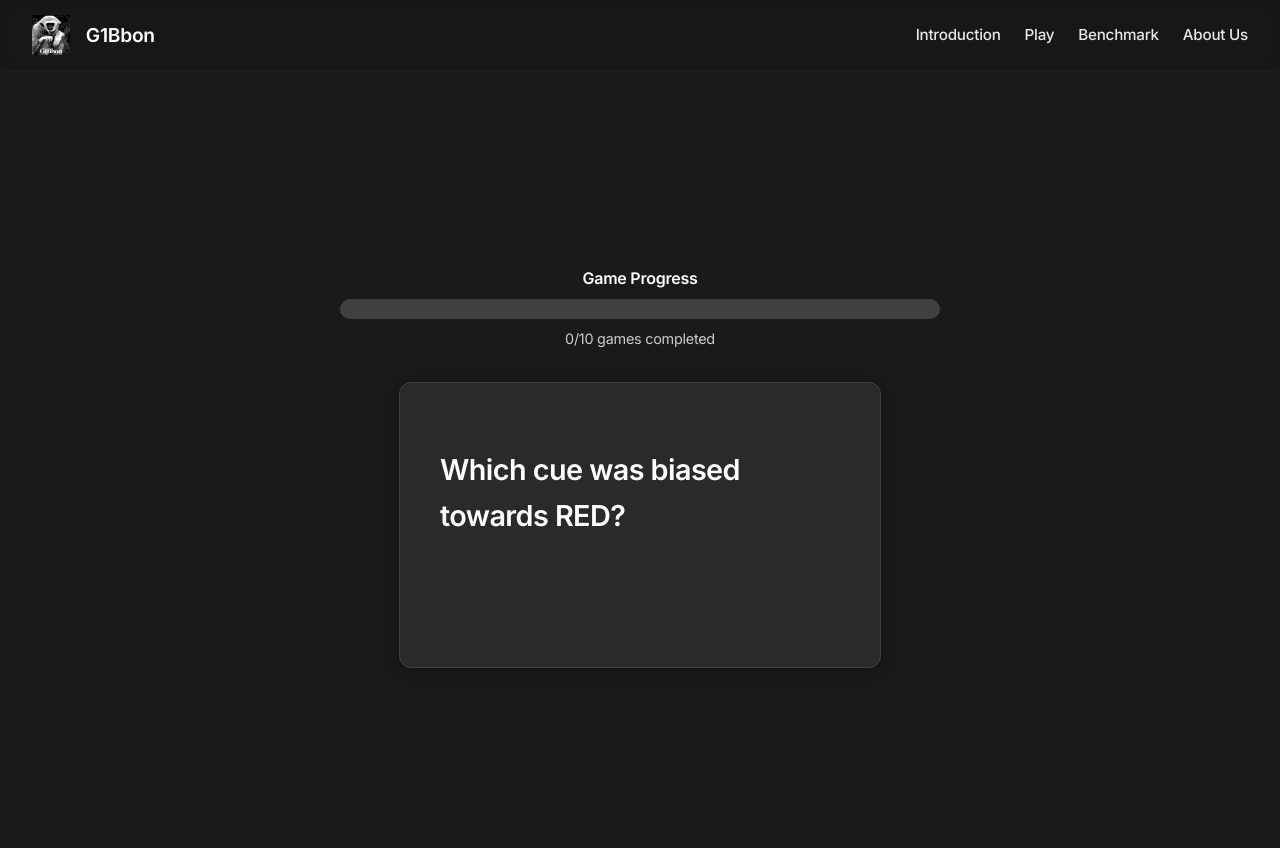
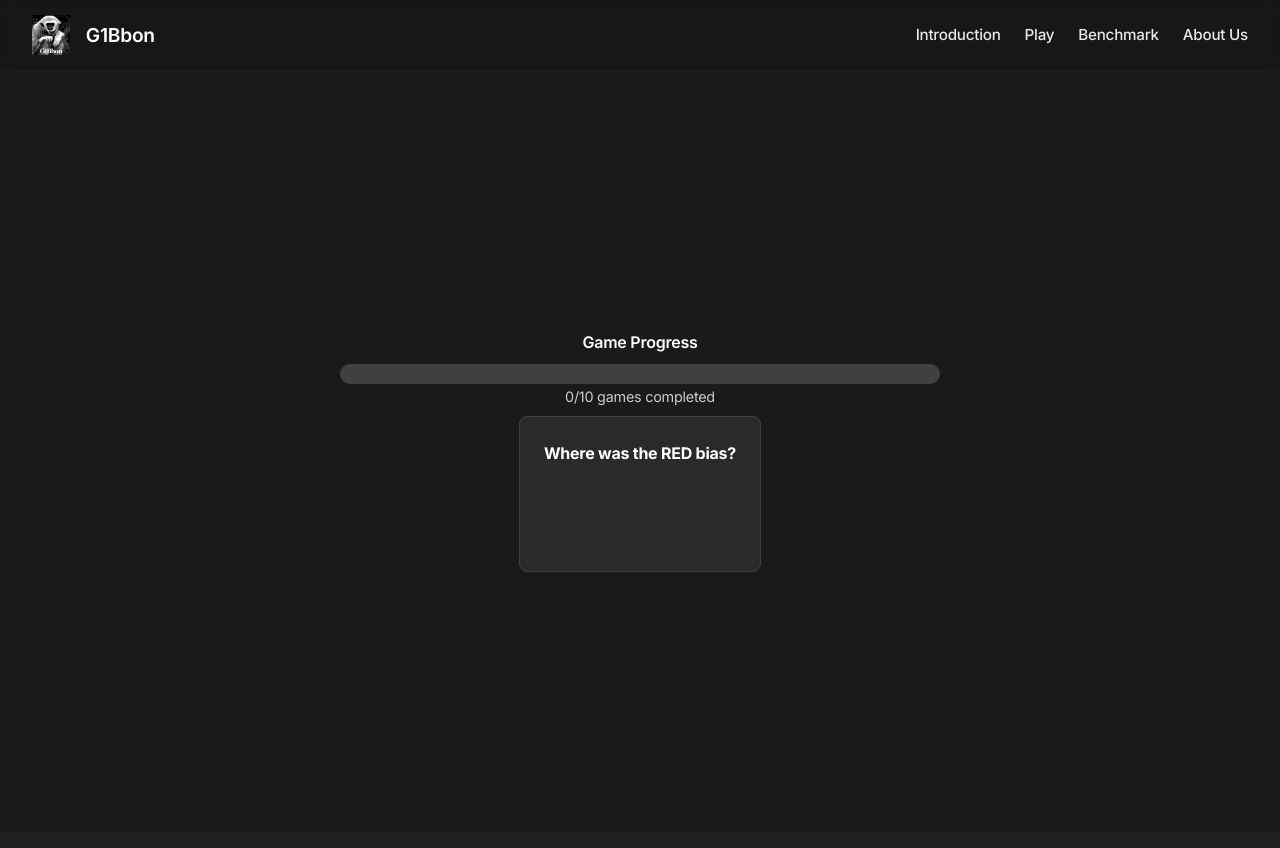
Before and after one commit to gguiomar/trt-web, a Flask app: template templates/final.html in a window 1280 px wide. After the commit the page ends 572 px from the top, so only its background shows below. Run offline with Flask 3, Linux system fonts and the light colour scheme; the template is opened without the code that fills it, so the values that code supplies are empty; some libraries are stand-ins or nearby versions.

Commit message:
fixed final and routing

```diff
--- /dev/null
+++ b/specs_list.txt
@@ -0,0 +1,4 @@
+
+create a new version of the game in the play.html rounds etc
+
+based of the vst task
--- a/templates/final.html
+++ b/templates/final.html
@@ -1,7 +1,7 @@
 {% extends "base.html" %}
 
 {% block content %}
-<div class="final-page-container">
+<div style="display: flex; flex-direction: column; align-items: center; justify-content: center; min-height: calc(100vh - var(--nav-height)); text-align: center; padding-top: calc(var(--nav-height) + 2rem);" class="final-page-container">
     <!-- Progress Bar -->
     <div class="progress-container">
         <div class="progress-label">Game Progress</div>
@@ -17,12 +17,12 @@
     </div>
 
     <div class="game-container">
-        <h2>Which cue was biased towards RED?</h2>
+        <h4>Where was the RED bias?</h4>
         <div id="quadrant-form">
             <div id="cues" class="queues-{{ n_quadrants }}">
                 {% for q in range(n_quadrants) %}
                     <button type="button" data-quadrant="{{ q }}" class="cue-button final-choice-btn">
-                        Cue {{ q + 1 }}
+                        {% if q == 0 %}A{% elif q == 1 %}B{% elif q == 2 %}C{% elif q == 3 %}D{% endif %}
                     </button>
                 {% endfor %}
             </div>
@@ -36,19 +36,10 @@
 </div>
 
 <style>
-.final-page-container {
-    min-height: calc(100vh - var(--nav-height));
-    display: flex;
-    flex-direction: column;
-    align-items: center;
-    justify-content: center;
-    padding: calc(var(--nav-height) - -2rem) 1rem 1rem 1rem;
-}
-
 .progress-container {
     width: 100%;
     max-width: 600px;
-    margin-bottom: 2rem;
+    margin-bottom: 0;
     text-align: center;
 }
 
@@ -65,7 +56,7 @@
     background-color: var(--border-light);
     border-radius: 10px;
     overflow: hidden;
-    margin-bottom: 0.5rem;
+    margin-bottom: 0.1rem;
 }
 
 .progress-fill {
@@ -80,13 +71,22 @@
     color: var(--text-secondary);
 }
 
-.final-page-container .game-container {
-    margin: 0;
-    background-color: var(--card-background);
-    border: 1px solid var(--border-light);
-    border-radius: 12px;
-    padding: 2.5rem;
-    box-shadow: 0 4px 20px rgba(0, 0, 0, 0.3);
+.game-container {
+    margin-top: 0.5rem;
+}
+
+.game-container h4 {
+    margin-top: 0;
+    margin-bottom: 1rem;
+}
+
+/* Mobile adjustments for final page */
+@media (max-width: 768px) {
+    .final-page-container {
+        padding-top: calc(var(--nav-height) + -0.5rem) !important;
+        justify-content: flex-start !important;
+        padding-bottom: 1rem !important;
+    }
 }
 </style>
 
--- a/templates/result.html
+++ b/templates/result.html
@@ -28,7 +28,7 @@
         <p style="font-size: 1rem; text-align: center !important; margin: 2rem 0;">You chose {{ chr(65 + chosen) }}. The biased cue was {{ chr(65 + biased) }}.</p>
 
         <div style="margin-top: 2rem;">
-            <a href="{{ url_for('play') }}" class="button">Play Again</a>
+            <a href="{{ url_for('start') }}" class="button">Play Again</a>
         </div>
     </div>
 </div>
--- a/templates/round.html
+++ b/templates/round.html
@@ -32,7 +32,7 @@
                 </button>
             {% endfor %}
         </div>
-        <p>Click on an active cue (inactive cues are grayed out)</p>
+        <p>Click on an active button (inactive cues are grayed out)</p>
 
         <div id="message" style="margin-top: 1rem; min-height: 2rem;"></div>
     </div>
```
Also changed, not shown: static/stats.json (+8 -6 lines), templates/play.html (+4 -4 lines), utils/VSTtask.py (+5 -5 lines), 1 other file.
